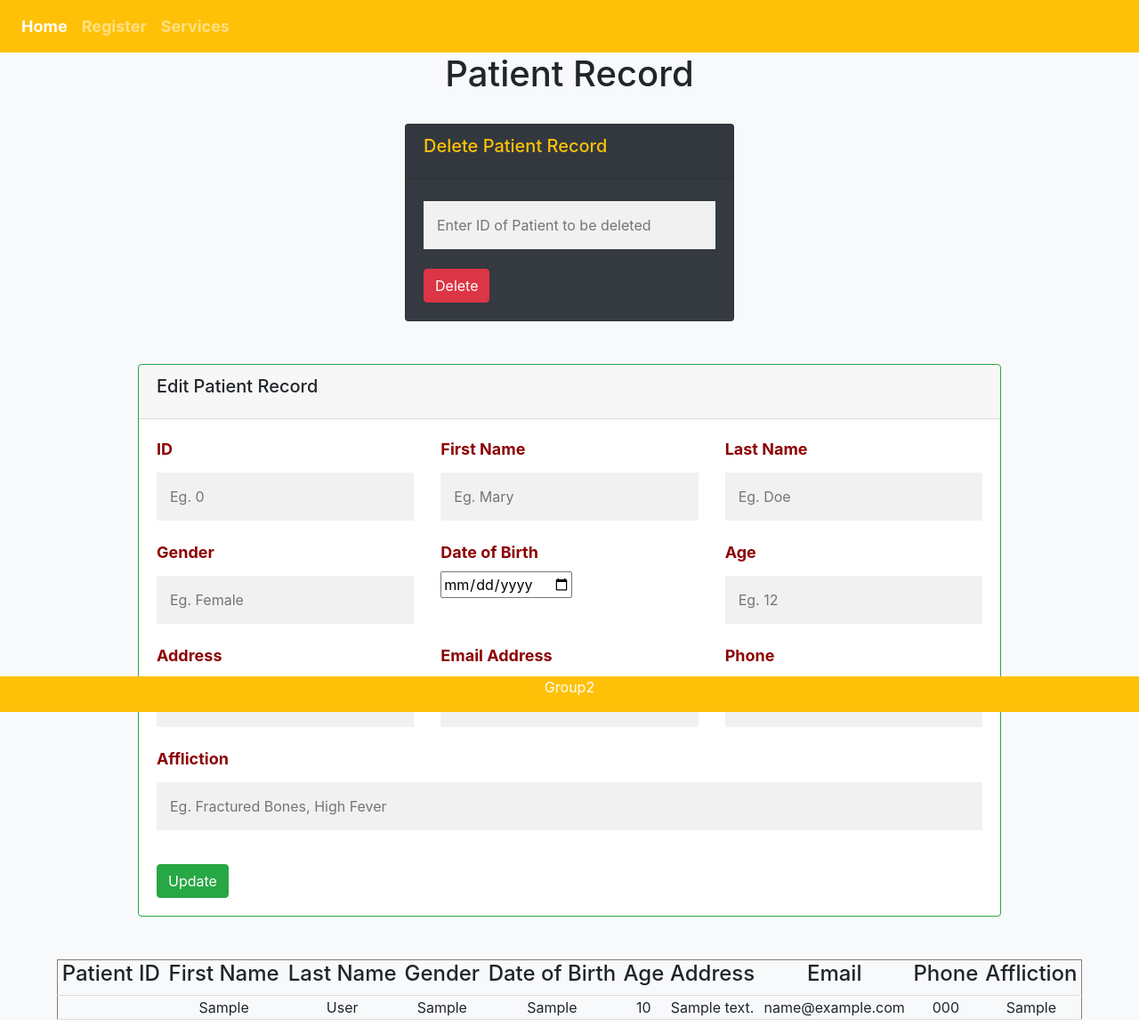
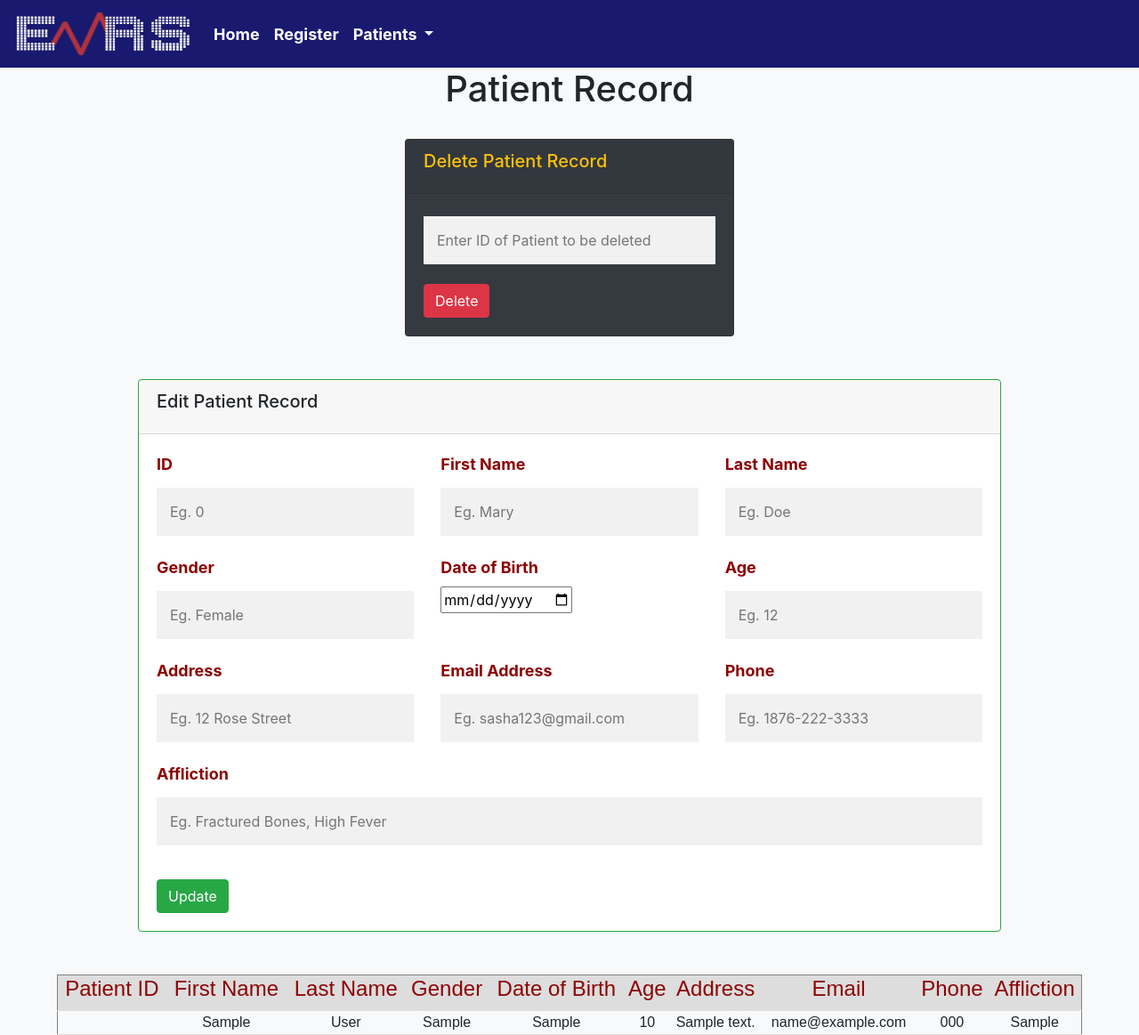
Before and after one commit to Webdev-ment/IA, a PHP site: page /PatientModel.php in a window 1280 px wide. Shown: the whole page at 89% size. Run offline with PHP 8.4, Linux system fonts and the light colour scheme; tables that the repository leaves empty or names only in its code hold one stand-in row (values such as "Sample post"); data that the repository does not hold is empty; some libraries are stand-ins or nearby versions.

Commit message:
patient pages
Almost complete

```diff
--- a/PatientModel.php
+++ b/PatientModel.php
@@ -180,7 +180,7 @@ class PatientModel
         {
             echo '<table style="width: 90%; margin-left: 5%; margin-right: 5%; border-style: solid; cellpadding=1; border-width: 1px; text-align: center; ">';
             echo '<tr>';
-            echo '<td style="border-bottom:  1px solid #ddd;"> <h4>Patient ID</h4> </td>';
+            echo '<td style="border-bottom:  1px solid #ddd; color: #8d0404;"> <h4>Patient ID</h4> </td>';
             echo '<td style="border-bottom:  1px solid #ddd;"> <h4>First Name</h4> </td>';
             echo '<td style="border-bottom:  1px solid #ddd;"> <h4>Last Name</h4> </td>';
             echo '<td style="border-bottom:  1px solid #ddd;"> <h4>Gender</h4> </td>';
@@ -243,3 +243,4 @@ class PatientModel
 
 
 ?>
+<link rel="stylesheet" href="style.css">
--- a/style.css
+++ b/style.css
@@ -17,6 +17,19 @@ footer {
 .btn-secondary:focus {
   color: #333;
   text-shadow: none; /* Prevent inheritance from `body` */
+}
+
+.navi{
+  background-color: #191970 ;
+
+}
+
+.nav-link{
+color: white;
+}
+
+.dropdown-menu{
+background-color: lightskyblue;
 }
 
 .body-bg{
@@ -148,3 +161,18 @@ footer {
     color: #8d0404;
     background-color: white;
   }
+
+  table {
+    border-spacing: 15px;
+    font-family: arial, sans-serif;
+    border-collapse: collapse;
+    width: 100%;
+  }
+
+td h4 {
+  color: #8d0404;
+}
+
+tr:nth-child(odd) {
+  background-color: #dddddd;
+}
--- a/viewPatientInfo.php
+++ b/viewPatientInfo.php
@@ -9,23 +9,40 @@ require_once ("PatientModel.php");
     <meta http-equiv="X-UA-Compatible" content="IE=edge">
     <meta name="viewport" content="width=device-width, initial-scale=1.0">
     <title>View Record</title>
+    <link rel="stylesheet" href="https://cdn.jsdelivr.net/npm/bootstrap@4.5.3/dist/css/bootstrap.min.css" integrity="sha384-TX8t27EcRE3e/ihU7zmQxVncDAy5uIKz4rEkgIXeMed4M0jlfIDPvg6uqKI2xXr2" crossorigin="anonymous">
+    <link rel="stylesheet" href="style.css">
 </head>
-<nav class="navbar navbar-expand-sm bg-warning navbar-dark sticky-top" >
+<nav class=" navi navbar navbar-expand-sm  sticky-top" >
+<div class="">
+    <a class="navbar-brand" href="./index.php">
+      <img src="./EMR_S.png" alt="" width="200px" height="50px">
+    </a>
+</div>
 <ul class="navbar-nav" style="font-weight:bold;">
     <li class="nav-item active">
       <a class="nav-link" href="./index.php" >Home</a>
     </li>
-    <li class="nav-item">
+    <li class="nav-item active">
       <a class="nav-link" href="./registration.php">Register</a>
     </li>
-    <li class="nav-item">
-      <a class="nav-link" href="#">Services</a>
-    </li>
-    <!-- <li class="nav-item">
-      <a class="nav-link disabled" href="#">Disabled</a>
-    </li> -->
+    <li class="nav-item dropdown active">
+        <a class="nav-link dropdown-toggle" href="#" id="navbarDropdownMenuLink" data-toggle="dropdown" aria-haspopup="true" aria-expanded="false">
+        Patients
+        </a>
+        <div class="dropdown-menu" aria-labelledby="navbarDropdownMenuLink">
+          <a class="dropdown-item" href="./AddPatientInfo.php"><b>Create Patient Records</b></a>
+          <a class="dropdown-item" href="./viewPatientInfo.php"><b>View Patient Records</b></a>
+          <a class="dropdown-item" href=""><b>Edit Patient Record</b></a>
+          <div class="dropdown-divider"></div>
+          <a class="dropdown-item" href="#" style="color: red;"><b>Delete Patient Records</b></a>
+        </div>
+      </li>
+
   </ul>
+
+
 </nav>
+
 <body class="bg-light" >
 <h1><center>Patient Record</center></h1>
 <br>
@@ -130,7 +147,7 @@ require_once ("PatientModel.php");
           Phone: <input type="text" name="edit_phone">
           Affliction: <input type="text" name="edit_affliction"> -->
         </form>
-        <button type="submit" name="" value="" class="btn btn-success">Update</button>
+        <button type="submit" name="edit" value="Edit" class="btn btn-success">Update</button>
     </div>
     </div>
 
@@ -159,11 +176,7 @@ require_once ("PatientModel.php");
 
 
 </body>
-<footer class="bg-warning">
-    <p>Group2</p>
-</footer>
+<script src="https://code.jquery.com/jquery-3.2.1.slim.min.js" integrity="sha384-KJ3o2DKtIkvYIK3UENzmM7KCkRr/rE9/Qpg6aAZGJwFDMVNA/GpGFF93hXpG5KkN" crossorigin="anonymous"></script>
+<script src="https://cdnjs.cloudflare.com/ajax/libs/popper.js/1.12.9/umd/popper.min.js" integrity="sha384-ApNbgh9B+Y1QKtv3Rn7W3mgPxhU9K/ScQsAP7hUibX39j7fakFPskvXusvfa0b4Q" crossorigin="anonymous"></script>
+<script src="https://maxcdn.bootstrapcdn.com/bootstrap/4.0.0/js/bootstrap.min.js" integrity="sha384-JZR6Spejh4U02d8jOt6vLEHfe/JQGiRRSQQxSfFWpi1MquVdAyjUar5+76PVCmYl" crossorigin="anonymous"></script>
 </html>
-<link rel="stylesheet" href="https://cdn.jsdelivr.net/npm/bootstrap@4.5.3/dist/css/bootstrap.min.css" integrity="sha384-TX8t27EcRE3e/ihU7zmQxVncDAy5uIKz4rEkgIXeMed4M0jlfIDPvg6uqKI2xXr2" crossorigin="anonymous">
-<link rel="stylesheet" href="style.css">
-<script src="https://code.jquery.com/jquery-3.1.1.slim.min.js" integrity="sha384-A7FZj7v+d/sdmMqp/nOQwliLvUsJfDHW+k9Omg/a/EheAdgtzNs3hpfag6Ed950n" crossorigin="anonymous"></script>
-<script src="https://maxcdn.bootstrapcdn.com/bootstrap/4.0.0-alpha.6/js/bootstrap.min.js" integrity="sha384-vBWWzlZJ8ea9aCX4pEW3rVHjgjt7zpkNpZk+02D9phzyeVkE+jo0ieGizqPLForn" crossorigin="anonymous"></script>
```
Also changed, not shown: AddPatientInfo.php (+28 -15 lines), EMR_S.png (added), PatientController.php (line endings or trailing spaces).
